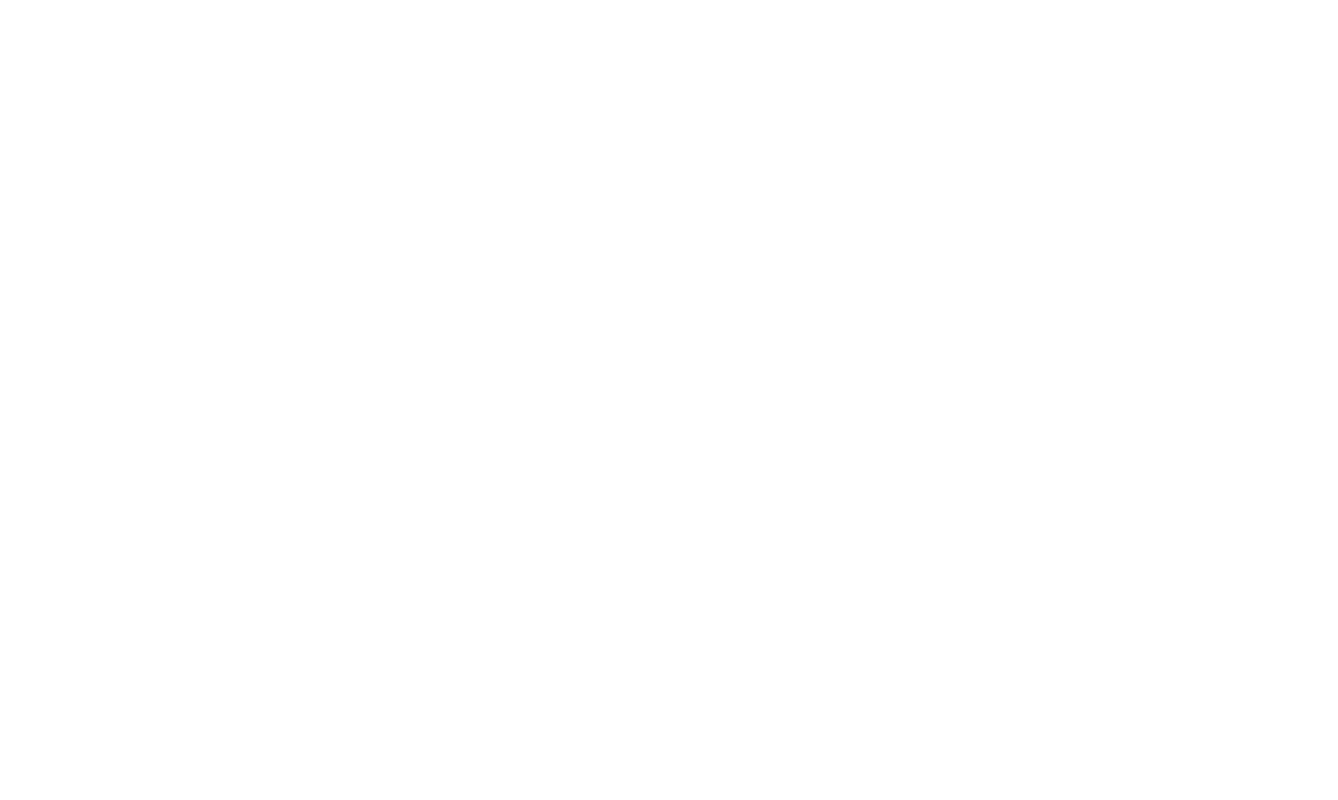
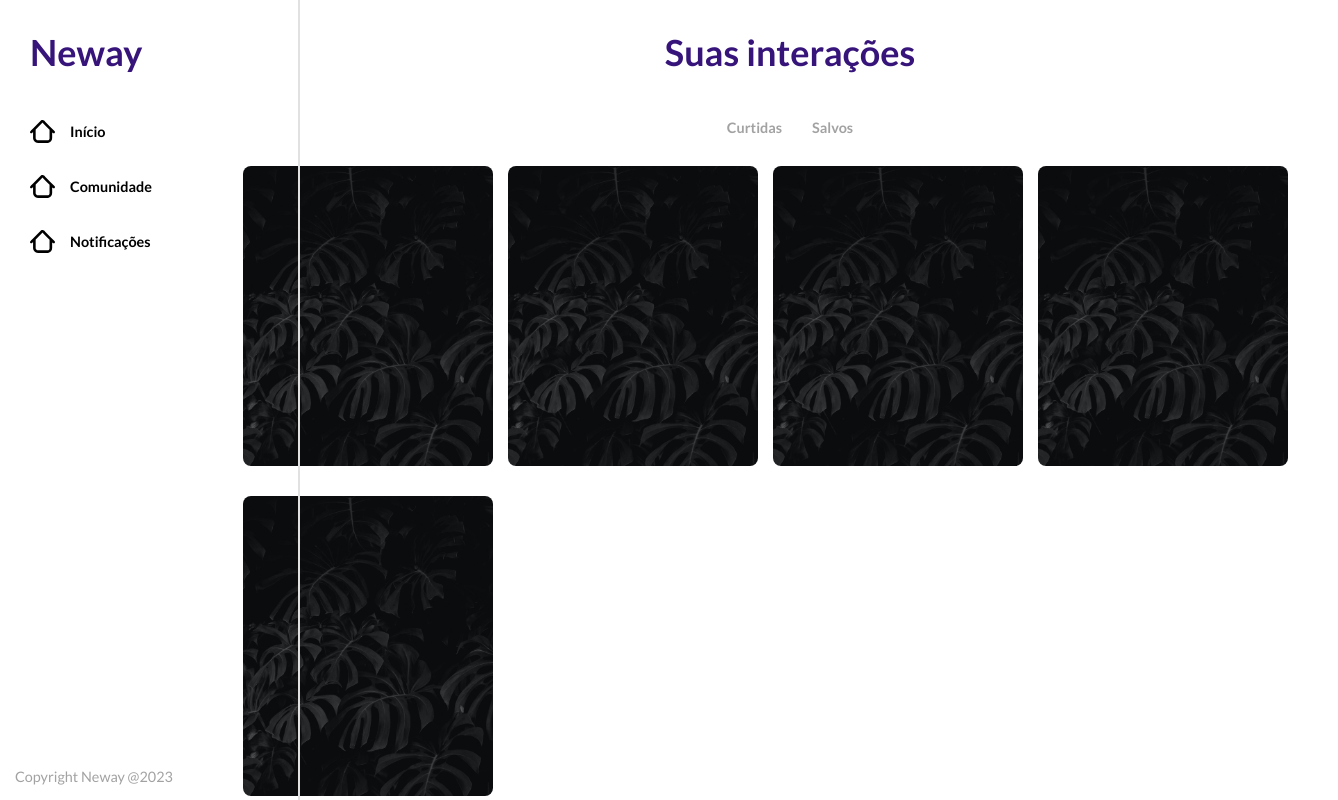
Before and after one commit to gabrielramosalv/neway, a Vue app in the folder ui/: page /interactions in a window 1280 px wide. Before the commit this address had no page. Shown: the whole page, 1338 px wide, since content can reach past the window. Built offline with nearby package versions, Linux system fonts and the light colour scheme.

Commit message:
tela interactions

```diff
--- /dev/null
+++ b/ui/src/components/InteractionsPost.vue
@@ -0,0 +1,30 @@
+<template>
+    <article class="interactionsPost flex column gap-1">
+
+        <header class="width-full"></header>
+
+        <div class="interactionsPost__content flex column align-i-start justify-c-center"></div>
+
+    </article>
+</template>
+
+<style scoped>
+
+.interactionsPost {
+    width: 250px;
+}
+
+.interactionsPost__content {
+    background: url("@/assets/img/wallpaper.jpg") center no-repeat;
+    background-size: cover;
+    border-radius: var(--rounded-2);
+    height: 300px;
+    background-color: var(--color-grey-1);
+}
+
+</style>
+<script>
+export default {
+    name: "InteractionsPost"
+}
+</script>
--- a/ui/src/router/index.ts
+++ b/ui/src/router/index.ts
@@ -1,7 +1,8 @@
 import { createRouter, createWebHistory, RouteRecordRaw } from 'vue-router'
 import Timeline from '../views/Timeline.vue'
 import Login from "../views/Login.vue"
-import Profile from "../views/Profile.vue";
+import Profile from "../views/Profile.vue"
+import Interactions from "../views/Interactions.vue"
 
 const routes: Array<RouteRecordRaw> = [
   {
@@ -18,6 +19,11 @@ const routes: Array<RouteRecordRaw> = [
     path: '/profile',
     name: 'Profile',
     component: Profile
+  },
+  {
+    path: '/interactions',
+    name: 'Login',
+    component: Interactions
   }
 ]
 
--- /dev/null
+++ b/ui/src/views/Interactions.vue
@@ -0,0 +1,77 @@
+<template>
+    <div class="interactions flex column align-i-center">
+
+        <div class="interactions__leftbar">
+            <LeftBar/>
+        </div>
+
+        <h1 class="interactions__title">Suas interações</h1>
+
+        <div class="interactions__button flex justify-c-center">
+            <button class="interactions__button__like bold aside">Curtidas</button>
+            <button class="interactions__button__save bold aside">Salvos</button>
+        </div>
+
+        <div class="interactions__posts flex justify-c-center gap-1">
+            <interactions-post/>
+            <interactions-post/>
+            <interactions-post/>
+            <interactions-post/>
+            <interactions-post/>
+        </div>
+
+    </div>
+</template>
+
+<style>
+
+.interactions {
+    margin-left: 300px;
+    height: 100vh;
+    width:calc(100vw - 300px);
+}
+
+.interactions__title {
+    font-size: 2.5em;
+    text-align: center;
+    margin-top: var(--ratio-2);
+    color: var(--color-main-1);
+    user-select: none;
+}
+
+.interactions__button {
+    margin-top: var(--ratio-2);
+}
+
+.interactions__button__like,
+.interactions__button__save {
+    border: none;
+    background: none;
+    padding: var(--ratio-1);
+    cursor: pointer;
+    transition: color 0.2s;
+}
+
+.interactions__button__like:active,
+.interactions__button__save:active {
+    color: var(--color-main-1);
+    border-bottom: 2px solid var(--color-main-1);
+}
+
+.interactions__posts{
+    flex-wrap: wrap;
+    justify-content: left;
+    width: 1095px;
+}
+
+</style>
+
+<script>
+    import LeftBar from "@/layout/LeftBar.vue";
+    import InteractionsPost from "@/components/InteractionsPost.vue";
+
+    export default {
+        name:"Interactions",
+        components: {LeftBar, InteractionsPost},
+    }
+</script>
```
